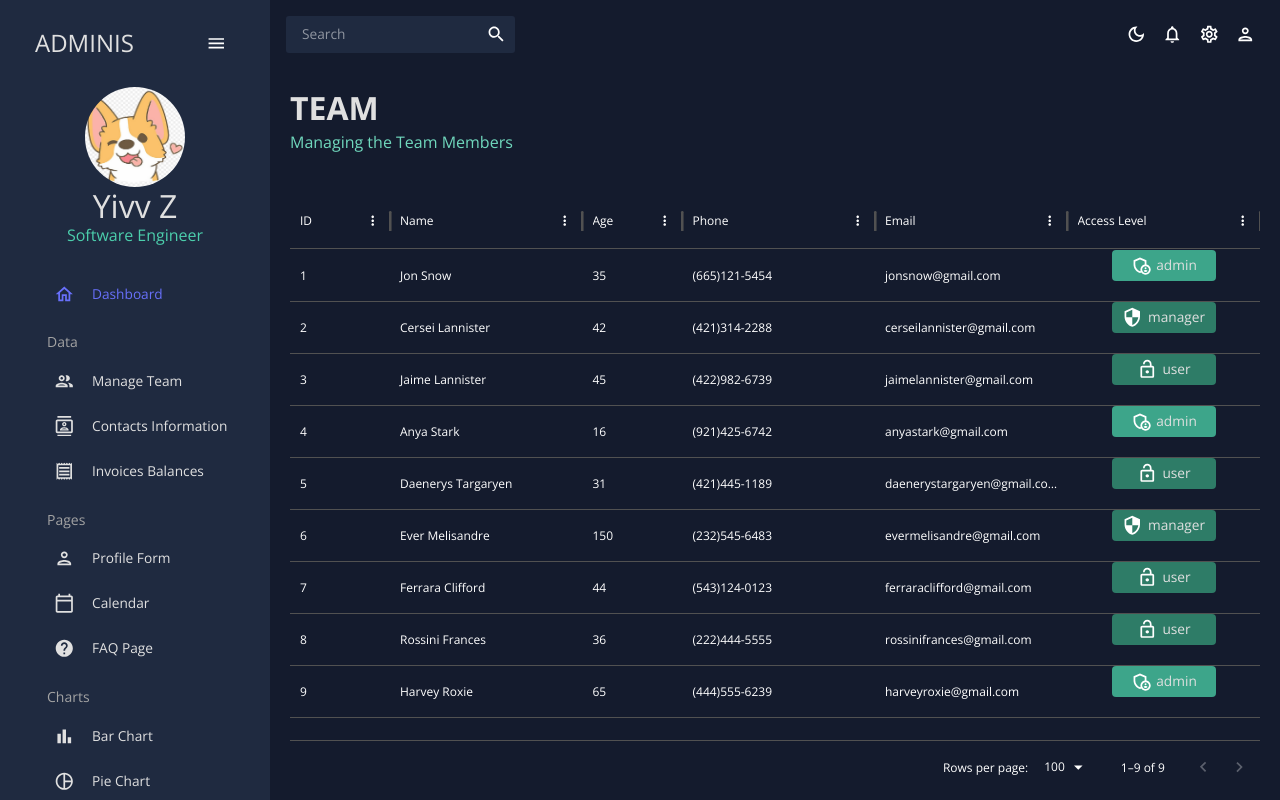
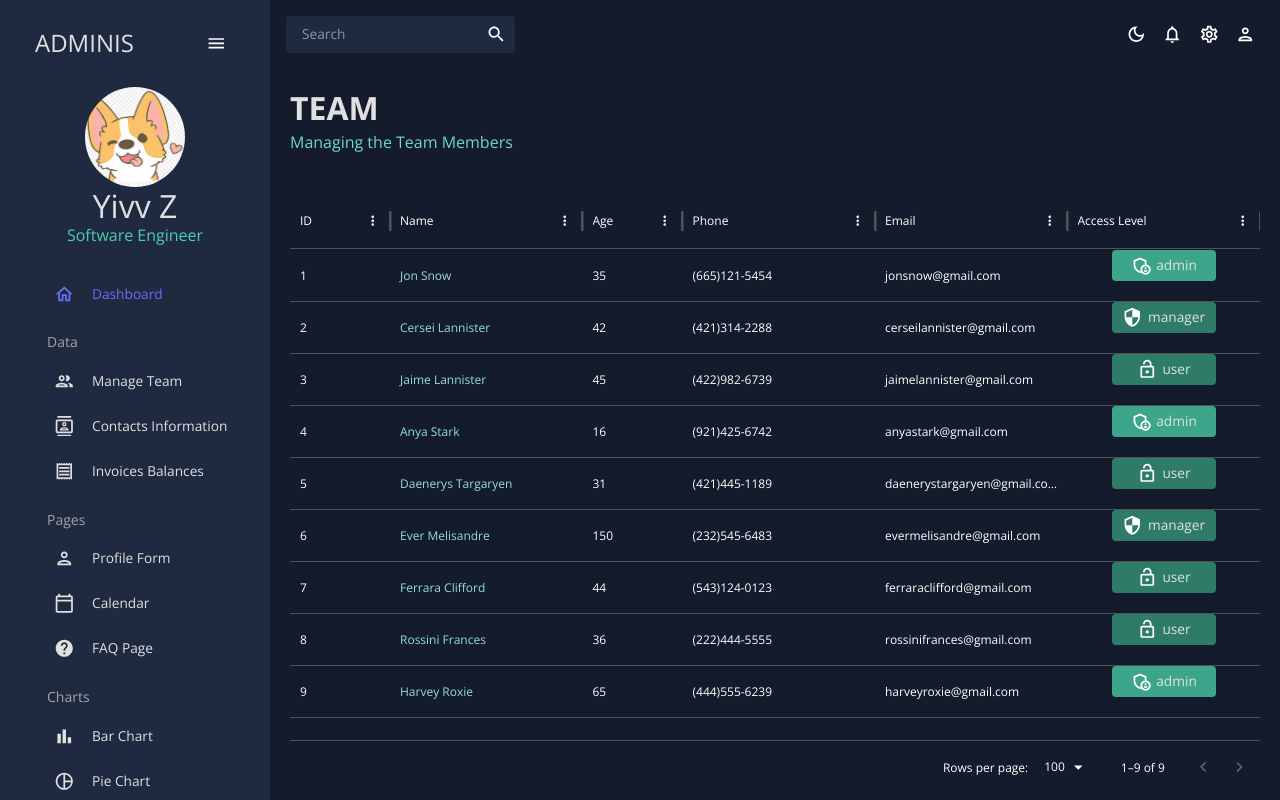
Before and after one commit to yivvm/Project-Dashboard, a React (Create React App) app: page /team in a window 1280 px wide. Built offline with nearby package versions, Linux system fonts and the light colour scheme.

Commit message:
update Team page

```diff
--- a/src/scenes/team/index.jsx
+++ b/src/scenes/team/index.jsx
@@ -78,6 +78,12 @@ export default function Team() {
         sx={{
             "& .MuiDataGrid-root": {
                 border: "none"
+            },
+            "& .MuiDataGrid-cell": {
+                borderBottom: "none"
+            },
+            "& .name-column--cell": {
+                color: colors.greenAccent[300]
             }
         }}
       >
```
